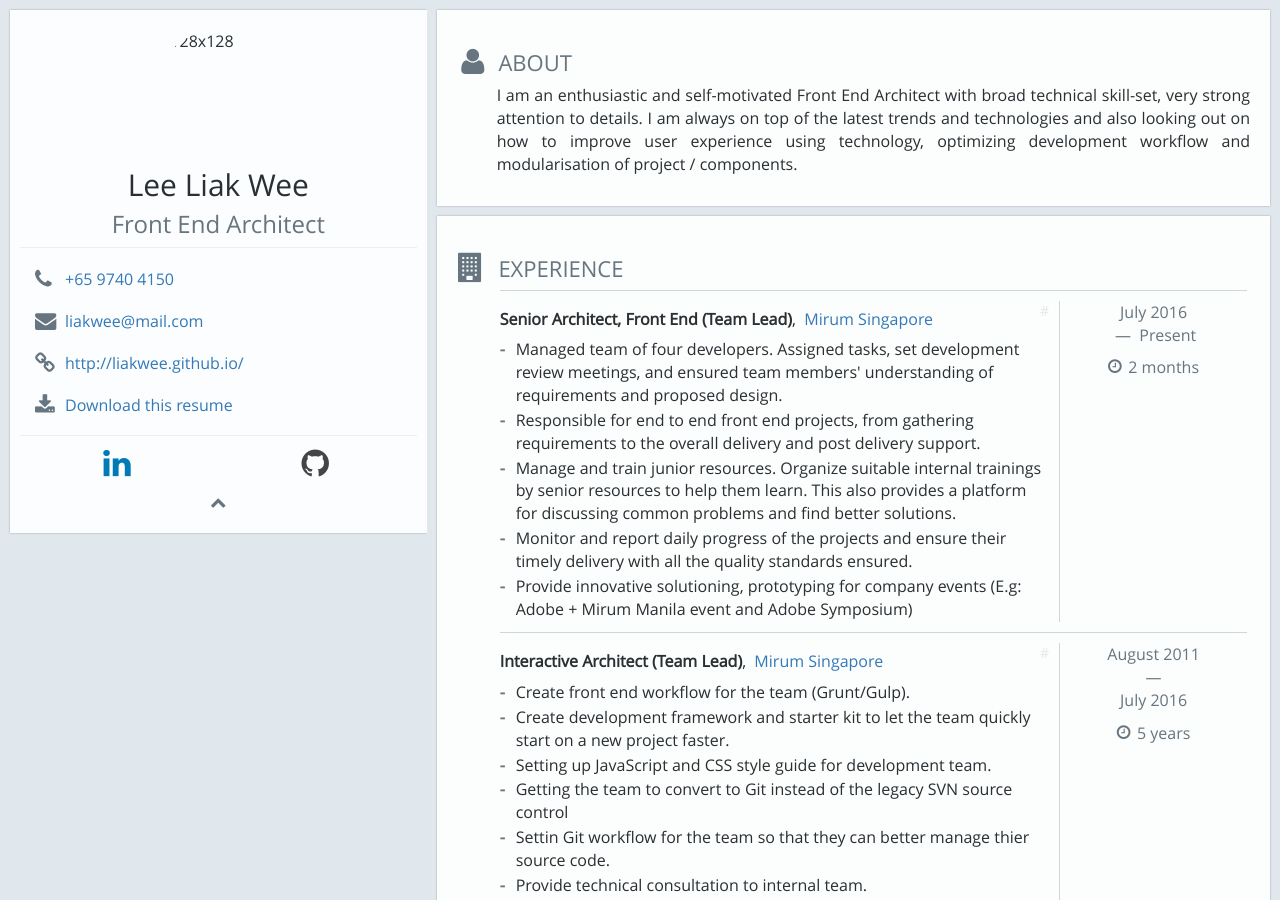
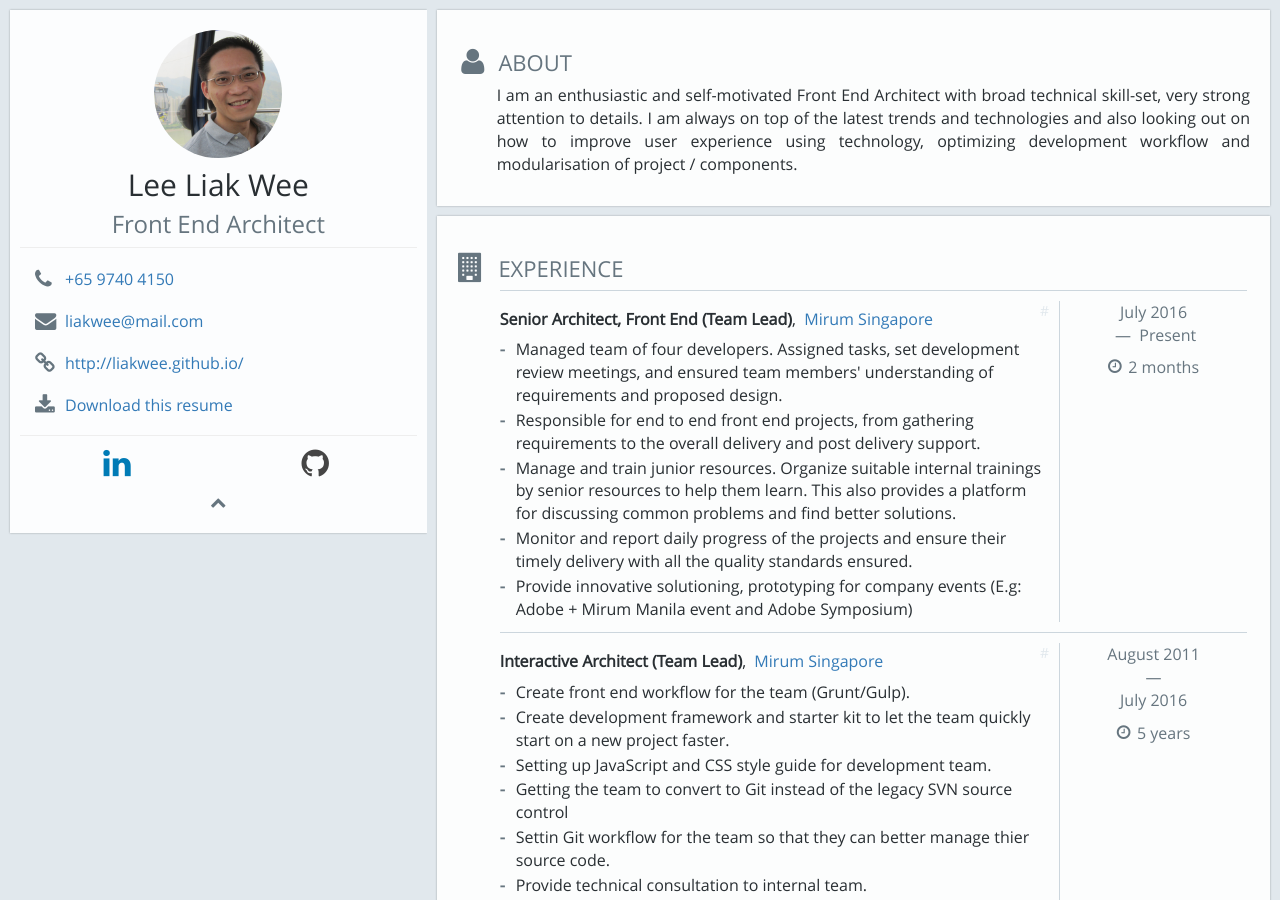
Before and after one commit to liakwee/liakwee.github.io, a Jekyll site: the page resume.html, which Jekyll copies as it is, in a window 1280 px wide and 900 px high. Built offline with Jekyll 4.4.1, drawn with Linux system fonts in a browser that asks for light colours.

Commit message:
no message

```diff
--- a/resume.html
+++ b/resume.html
@@ -48,7 +48,7 @@ schema: https://jsonresume.org/ It uses the Eloquent theme: https://github.com/T
             <div class="row">
                 <section id="profile" class="col-md-4 card-wrapper profile-card-wrapper">
                     <div class="card">
-                        <img class="profile-pic media-object img-circle center-block" src="../liakwee.png"
+                        <img class="profile-pic media-object img-circle center-block" src="img/liakwee.png"
                         alt="128x128" width="128" height="128" itemprop="image">
                          <h1 class="text-center" itemprop="name">Lee Liak Wee</h1>
 
```
